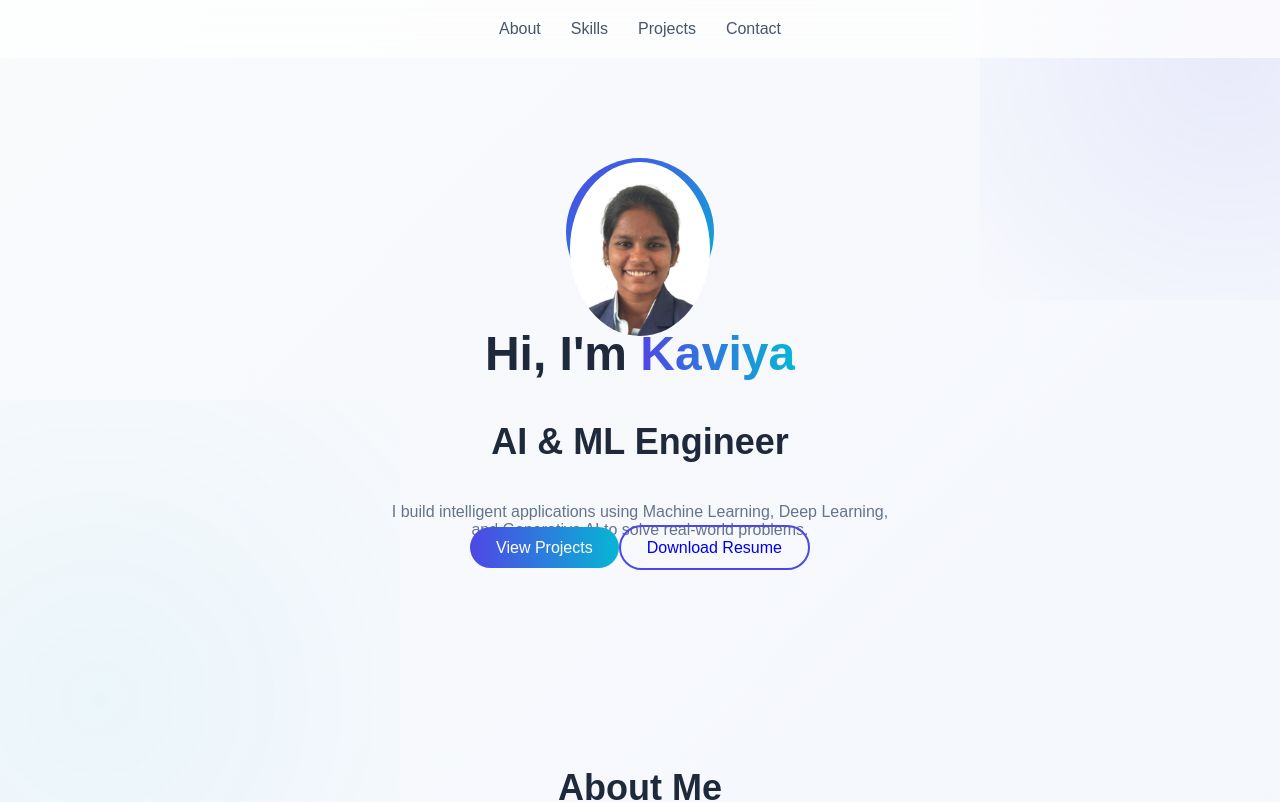
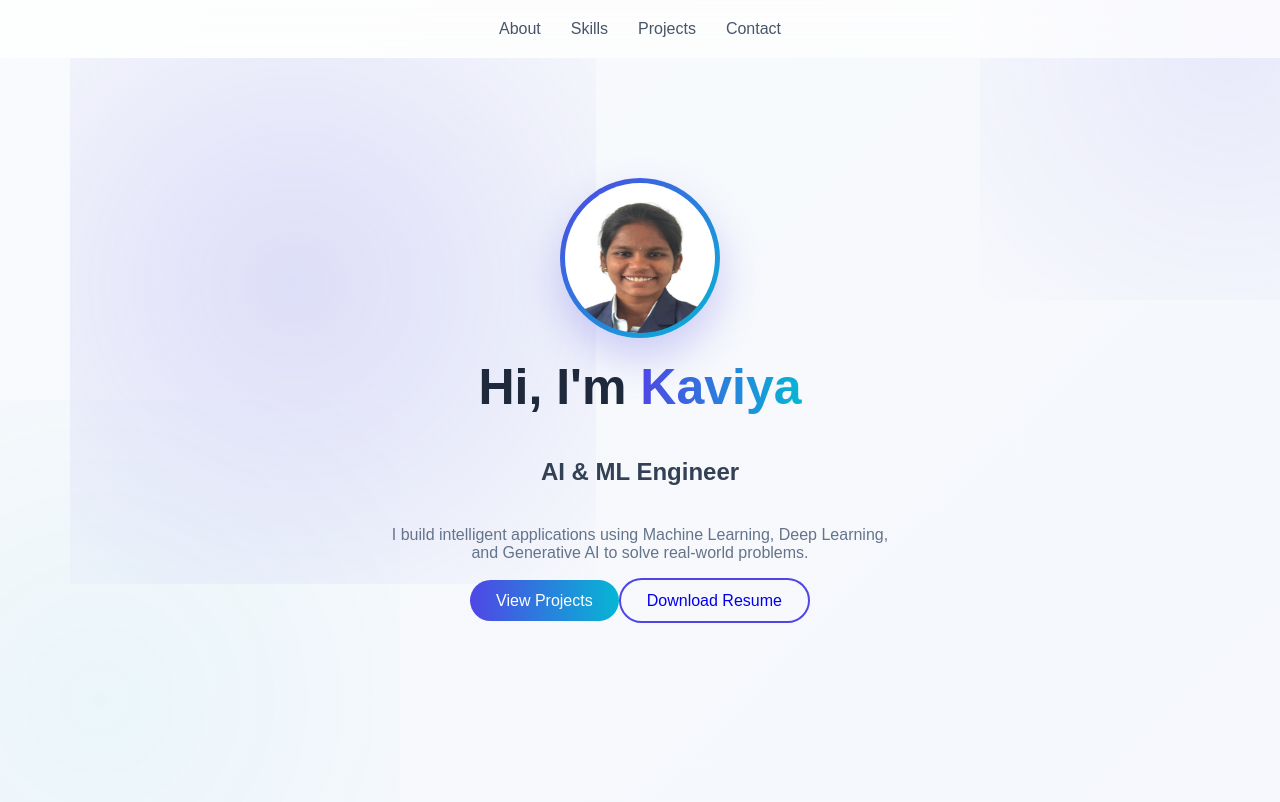
Before and after one commit to Kaviya-Balamurugan/portfolio, a React (Create React App) app: page / in a window 1280 px wide. Shown: the top 802 px of the page. Built offline with nearby package versions, Linux system fonts and the light colour scheme.

Commit message:
UI + animations update

```diff
--- a/src/App.css
+++ b/src/App.css
@@ -76,27 +76,58 @@ h2 {
 }
 
 /* ================= HERO ================= */
+/* ================= HERO PREMIUM ================= */
+
 .hero-new {
+  position: relative;
   text-align: center;
-  padding: 100px 20px;
+  padding: 120px 20px;
+  overflow: hidden;
 }
 
+/* 🔥 Animated gradient background */
+.hero-bg {
+  position: absolute;
+  width: 600px;
+  height: 600px;
+  background: radial-gradient(circle, #4f46e5, transparent);
+  top: -150px;
+  left: -150px;
+  opacity: 0.15;
+  animation: moveBg 8s infinite alternate ease-in-out;
+}
+
+@keyframes moveBg {
+  0% { transform: translate(0,0); }
+  100% { transform: translate(80px, 80px); }
+}
+
+/* Content above bg */
+.hero-content {
+  position: relative;
+  z-index: 2;
+}
+
+/* Profile */
 .hero-image {
-  width: 140px;
-  height: 140px;
+  width: 150px;
+  height: 150px;
   margin: auto;
   border-radius: 50%;
-  padding: 4px;
+  padding: 5px;
   background: linear-gradient(135deg, #4f46e5, #06b6d4);
+  box-shadow: 0 20px 40px rgba(79,70,229,0.25);
 }
 
 .hero-image img {
   width: 100%;
+  height: 100%;
   border-radius: 50%;
 }
 
+/* Name */
 .hero-new h1 {
-  font-size: 48px;
+  font-size: 50px;
   margin-top: 20px;
 }
 
@@ -106,12 +137,24 @@ h2 {
   -webkit-text-fill-color: transparent;
 }
 
+/* Role */
+.hero-new h2 {
+  margin-top: 10px;
+  font-size: 24px;
+  color: #334155;
+}
+
+/* Description */
 .hero-new p {
-  max-width: 500px;
-  margin: auto;
+  margin: 20px auto;
+  max-width: 520px;
   color: #64748b;
 }
 
+/* Buttons spacing */
+.hero-buttons {
+  margin-top: 30px;
+}
 /* ================= BUTTONS ================= */
 .btn-primary {
   padding: 12px 26px;
--- a/src/components/Hero.js
+++ b/src/components/Hero.js
@@ -4,7 +4,11 @@ function Hero() {
   return (
     <section className="hero-new">
 
+      {/* Background Glow */}
+      <div className="hero-bg"></div>
+
       <motion.div
+        className="hero-content"
         initial={{ opacity: 0, y: 40 }}
         animate={{ opacity: 1, y: 0 }}
         transition={{ duration: 1 }}
@@ -32,6 +36,7 @@ function Hero() {
         {/* Buttons */}
         <div className="hero-buttons">
           <a href="#projects" className="btn-primary">View Projects</a>
+
           <a href="/resume.pdf" className="btn-secondary" download>
             Download Resume
           </a>
--- a/src/components/Skills.js
+++ b/src/components/Skills.js
@@ -8,7 +8,7 @@ function Skills() {
         {/* Languages */}
         <div className="skill-card">
           <h3>💻 Languages</h3>
-          <p>Java, Python</p>
+          <p>Java, Python, HTML, CSS</p>
         </div>
 
         {/* AI / ML */}
```
